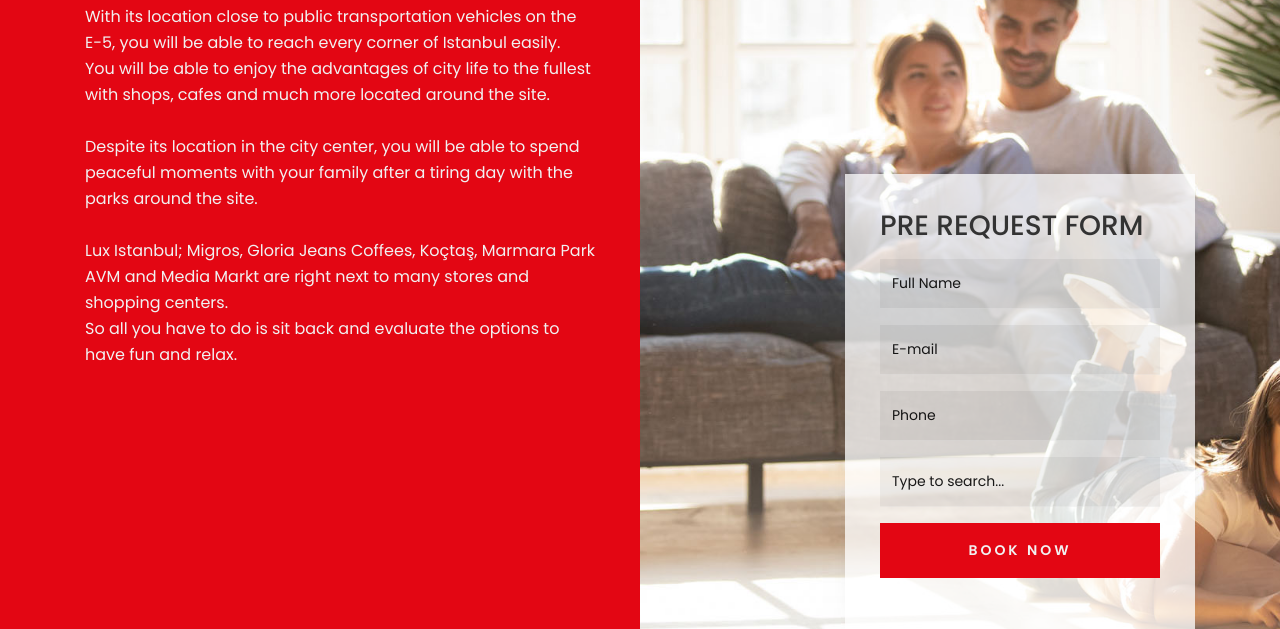
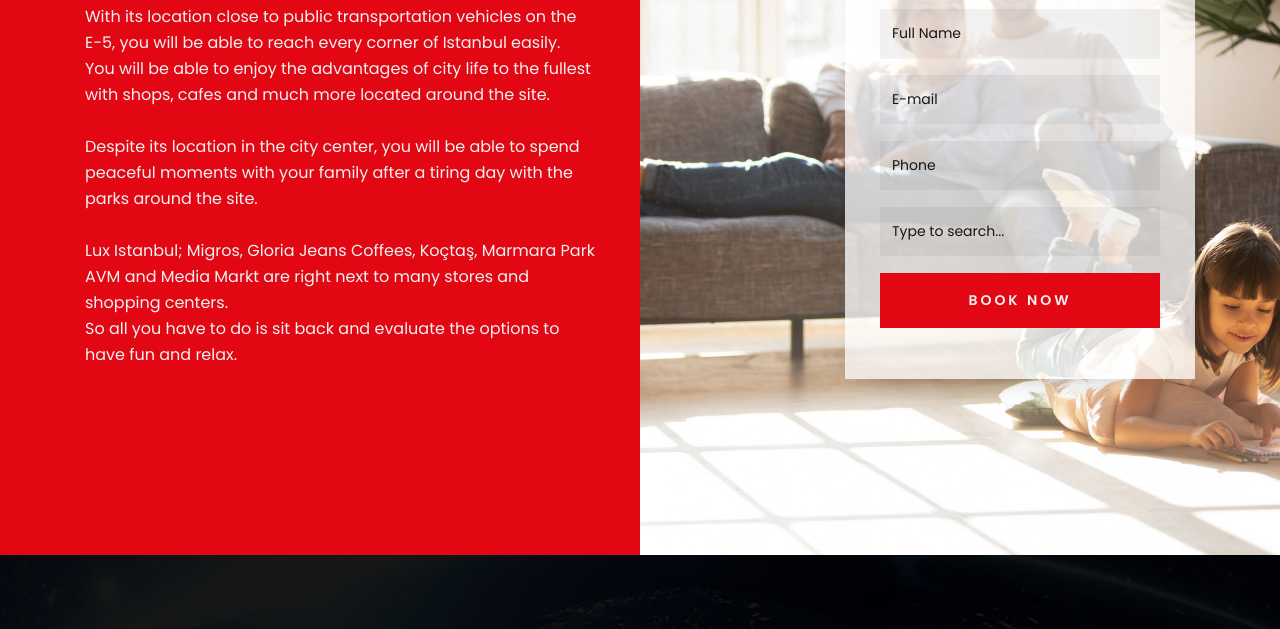
Before and after one commit to Barox34/luxistanbul, a plain HTML site: page pre-resquet-en.html in a window 1280 px wide. Shown: the part 433-1062 px from the top of the page. Drawn offline with Linux system fonts and the light colour scheme.

Commit message:
updated pre-request

```diff
--- a/assets/css/styles-red.css
+++ b/assets/css/styles-red.css
@@ -312,7 +312,7 @@ a#scrollUp:hover {
 }
   @media (min-width: 992px) {
     .ftco-book .appointment-form {
-      margin-top: -250px;
+      margin-top: -500px;
 	  }
 }
   .ftco-book .appointment-form .form-group {
```
